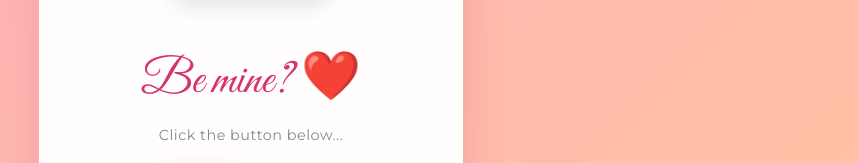
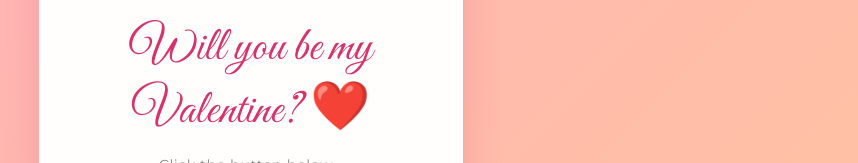
Before and after one commit to tajbidhasan/ForWife, a plain HTML site: page index.html in a window 1280 px wide. Shown: the part 347-510 px from the top of the page, without its empty margins (389-1247 px from the left). Drawn offline with Linux system fonts and the light colour scheme.

Commit message:
Update index.html

```diff
--- a/index.html
+++ b/index.html
@@ -147,7 +147,7 @@
         <div class="gif-container">
             <img src="https://media.giphy.com/media/v1.Y2lkPWVjZjA1ZTQ3aHAyYjZvcWQxMnF1cHg1Z3gxOGN1amZ1djZhOTc2amxjbGdic21kOSZlcD12MV9naWZzX3NlYXJjaCZjdD1n/gjHkRHSuHqu99y9Yjt/giphy.gif" alt="Please">
         </div>
-        <h1>Be mine? ❤️</h1>
+        <h1>Will you be my Valentine? ❤️</h1>
         <p style="color: #888; font-size: 0.9rem; font-weight: 400; letter-spacing: 0.5px;">Click the button below...</p>
         <div class="buttons">
             <button id="yesBtn" onclick="celebrate()">YES!</button>
```
